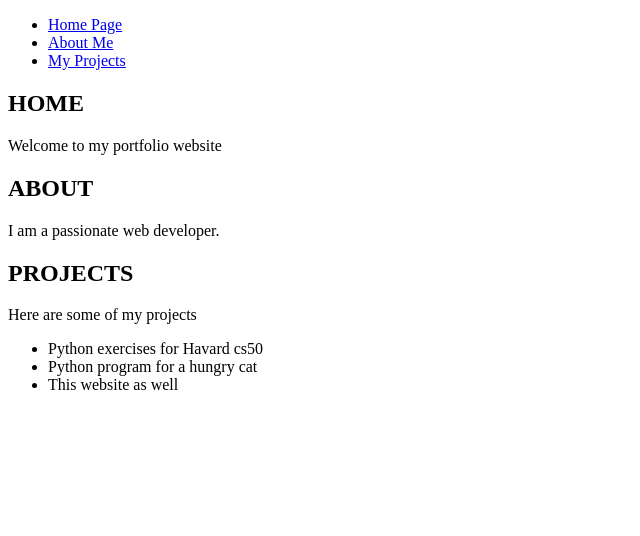
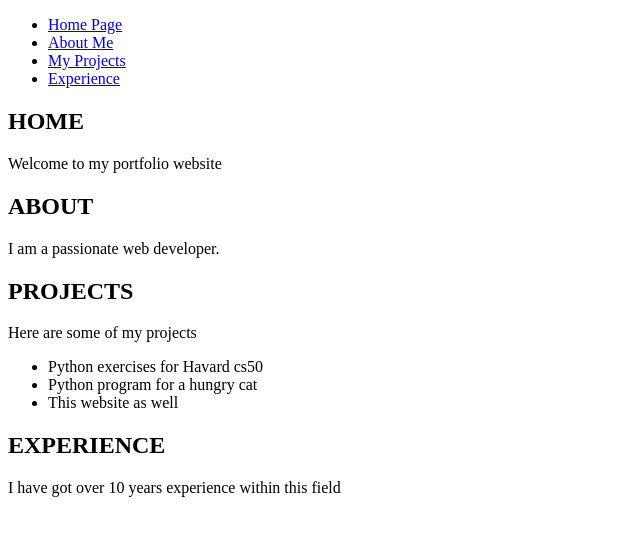
Before and after one commit to EUTYCUSWANJOHI/portfolio-website, a plain HTML site: page portfolio2.html in a window 1280 px wide. Shown: the whole page, without its empty margins (0-640 px from the left). Drawn offline with Linux system fonts and the light colour scheme.

Commit message:
newchanges

```diff
--- a/portfolio2.html
+++ b/portfolio2.html
@@ -11,6 +11,7 @@
             <li><a href="#HOME"> Home Page</a></li>
             <li><a href="#ABOUT"> About Me</a></li>
             <li><a href="#PROJECTS"> My Projects</a></li>
+            <li><a href="EXPERIENCE">Experience</a></li>
         </ul>
     </nav>
     <section id="HOME">
@@ -30,5 +31,9 @@
             <li>This website as well</li>
         </ul>
     </section>
+    <section id="EXPERIENCE">
+        <H2>EXPERIENCE</H2>
+        <P>I have got over 10 years experience within this field</P>
+    </section>
 </body>
 </html>
```
